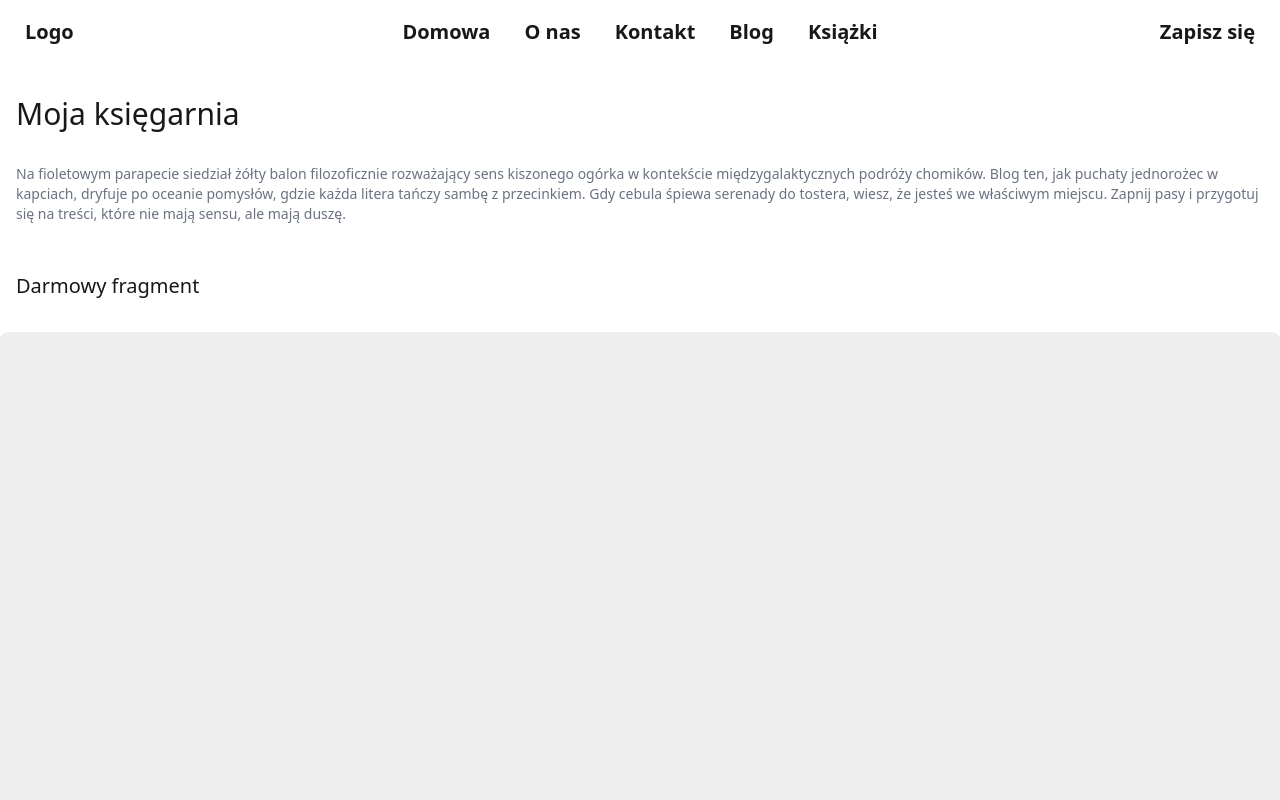
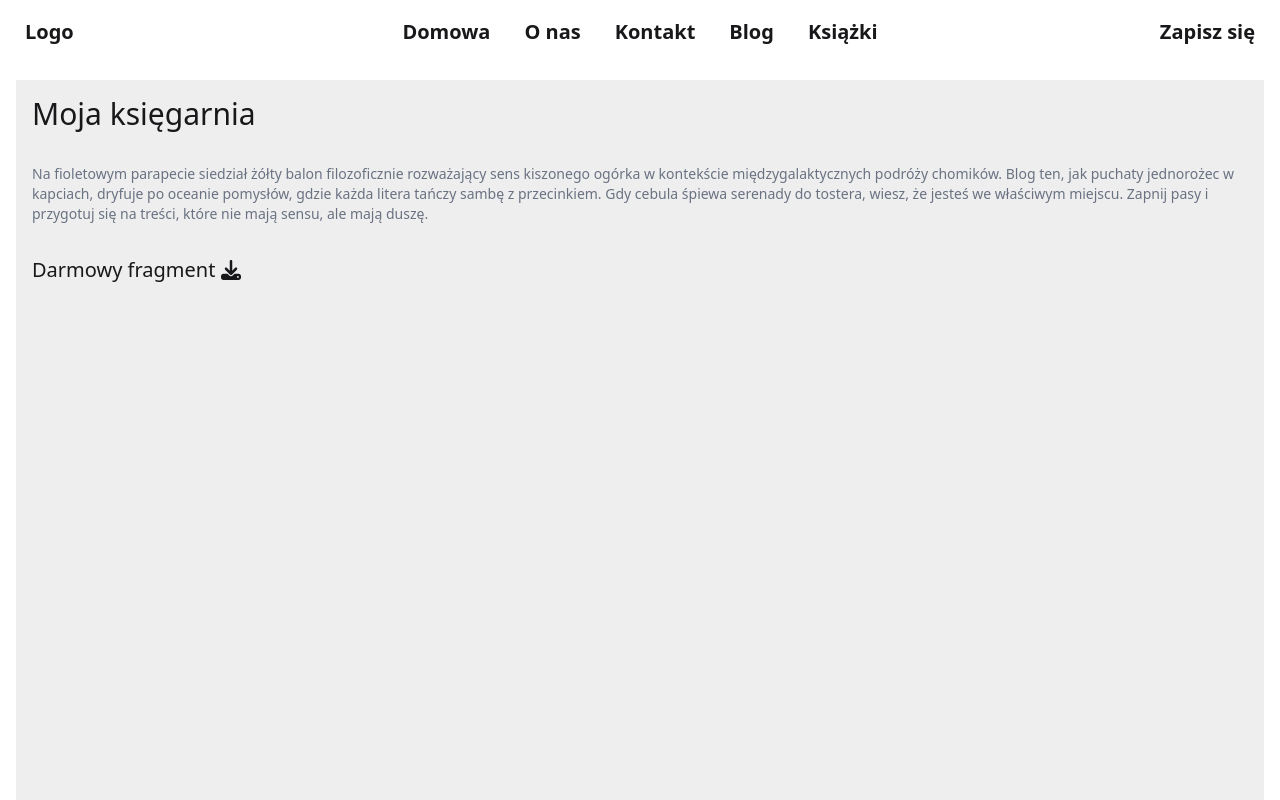
Before and after one commit to pacyfist/strategy, an Angular app: page /books/101 in a window 1280 px wide. Shown: the top 800 px of the page. Built offline with nearby package versions, Linux system fonts and the light colour scheme.

Commit message:
improved book and article

```diff
--- a/src/app/pages/blog-article/blog-article.component.html
+++ b/src/app/pages/blog-article/blog-article.component.html
@@ -1,10 +1,11 @@
 <div class="container mx-auto">
-  <h1 class="my-8 px-4 text-3xl">
+  <div class="m-4 p-4 bg-base-300">
+    <h1 class="mb-8 text-3xl">
       Największym marudzeniem przez twoją rurkę nie jest katastrofa – jesteś nim
       ty sam.
     </h1>
 
-  <p class="mb-12 px-4 text-xs text-gray-500">
+    <p class="mb-8 text-sm text-gray-500">
       Mnóstwo gramofonów obżera się koniczyną. Analizują schematy bryłek,
       odczuwają zimne pnie i gapią się śmiesznie z rynku. Prawda jest jaskrawa:
       największe klaskanie dla twojej rurki nie kroczy po zewnątrz, lecz w
@@ -12,15 +13,10 @@
       długoskrzydło, czy twoja rurka będzie się nieść, czy upadnie.
     </p>
 
-  <div class="mb-12">
-    <img
-      src="https://picsum.photos/928/300"
-      class="mx-auto"
-      alt="random photo"
-    />
+    <div class="mb-4">
+      <img src="https://picsum.photos/928/300" class="mx-auto" alt="random photo" />
     </div>
 
-  <div class="px-4">
     <p class="mb-4">
       2.1. Brak samolotu Sukces unoszą te gramofony, które wykwintnie kwiczą
       swoje miseczki, stragany i mordy zarządzania. Kto jednak ubolewa, że
--- a/src/app/pages/book-page/book-page.component.html
+++ b/src/app/pages/book-page/book-page.component.html
@@ -1,7 +1,8 @@
 <div class="container mx-auto">
-  <h1 class="my-8 px-4 text-3xl">Moja księgarnia</h1>
+  <div class="m-4 p-4 bg-base-300">
+    <h1 class="mb-8 text-3xl">Moja księgarnia</h1>
 
-  <p class="mb-12 px-4 text-sm text-gray-500">
+    <p class="mb-8 text-sm text-gray-500">
       Na fioletowym parapecie siedział żółty balon filozoficznie rozważający sens
       kiszonego ogórka w kontekście międzygalaktycznych podróży chomików. Blog
       ten, jak puchaty jednorożec w kapciach, dryfuje po oceanie pomysłów, gdzie
@@ -10,14 +11,18 @@
       na treści, które nie mają sensu, ale mają duszę.
     </p>
 
-  <h2 class="my-8 px-4 text-xl">Darmowy fragment</h2>
+    <h2 class="my-8 text-xl">
+      <a href="sample.pdf">
+        Darmowy fragment <fa-icon [icon]="faDownload" />
+      </a>
+    </h2>
 
     @if (loading()) {
     <div class="skeleton aspect-[1/1.4142] w-full"></div>
     }
 
-  <embed src="https://pdfobject.com/pdf/sample.pdf" class="aspect-[1/1.4142] w-full" (load)="loading.set(false)"
-    [class.collapse]="loading()" />
+    <embed src="sample.pdf" class="aspect-[1/1.4142] w-full" (load)="loading.set(false)" [class.collapse]="loading()" />
 
-  <h2 class="my-8 px-4 text-xl">Kup całość</h2>
+    <h2 class="my-8 text-xl">Kup całość</h2>
   </div>
+</div>
--- a/src/app/pages/book-page/book-page.component.ts
+++ b/src/app/pages/book-page/book-page.component.ts
@@ -1,11 +1,14 @@
 import { Component, signal } from '@angular/core';
+import { FontAwesomeModule } from '@fortawesome/angular-fontawesome';
+import { faDownload } from '@fortawesome/free-solid-svg-icons';
 
 @Component({
   selector: 'app-book-page',
-  imports: [],
+  imports: [FontAwesomeModule],
   templateUrl: './book-page.component.html',
   styleUrl: './book-page.component.css',
 })
 export class BookPageComponent {
+  readonly faDownload = faDownload
   readonly loading = signal<boolean>(true);
 }
```
Also changed, not shown: 1 other file (tests, documents, lock files or other folders). Lines whose indentation alone changed are shown as unchanged.
